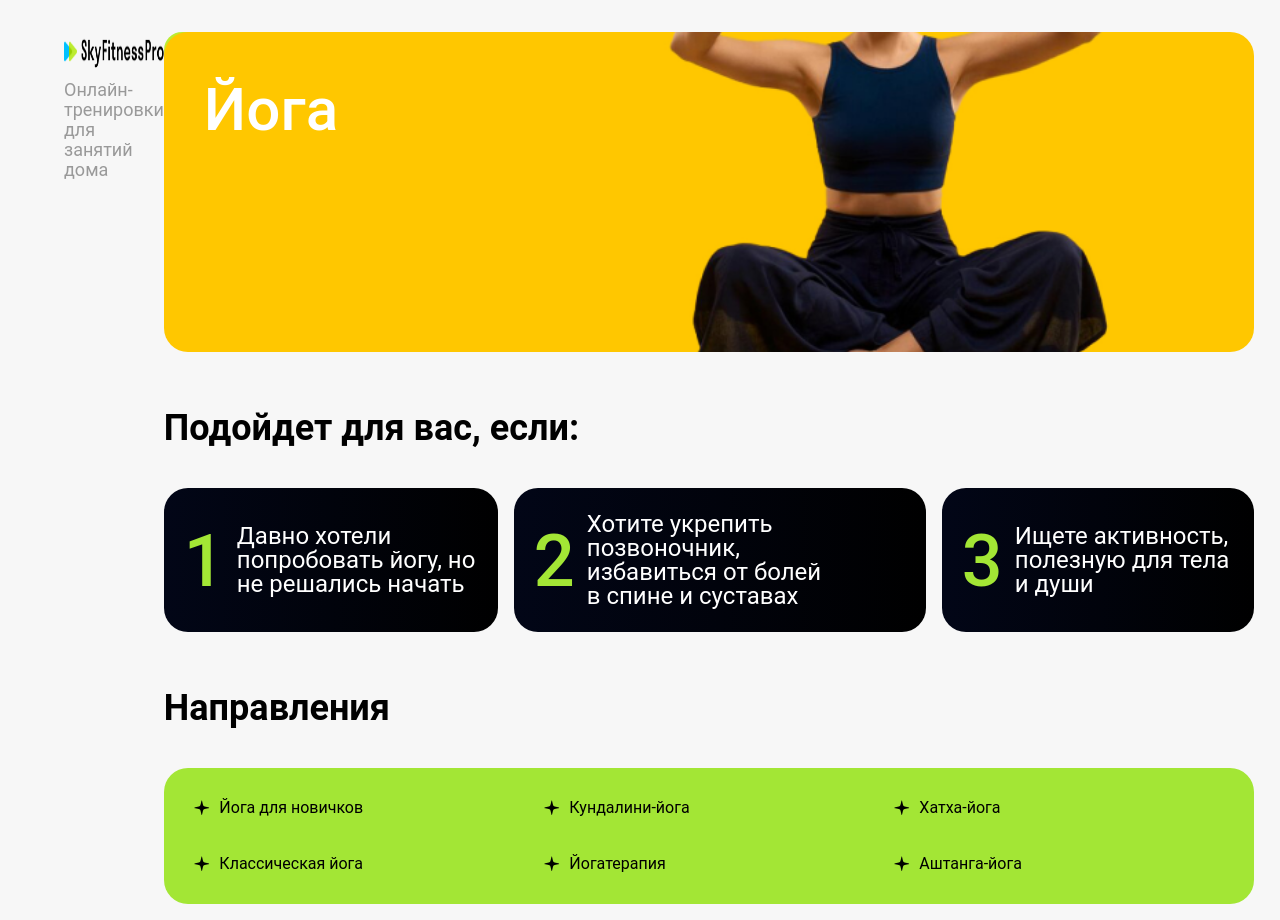
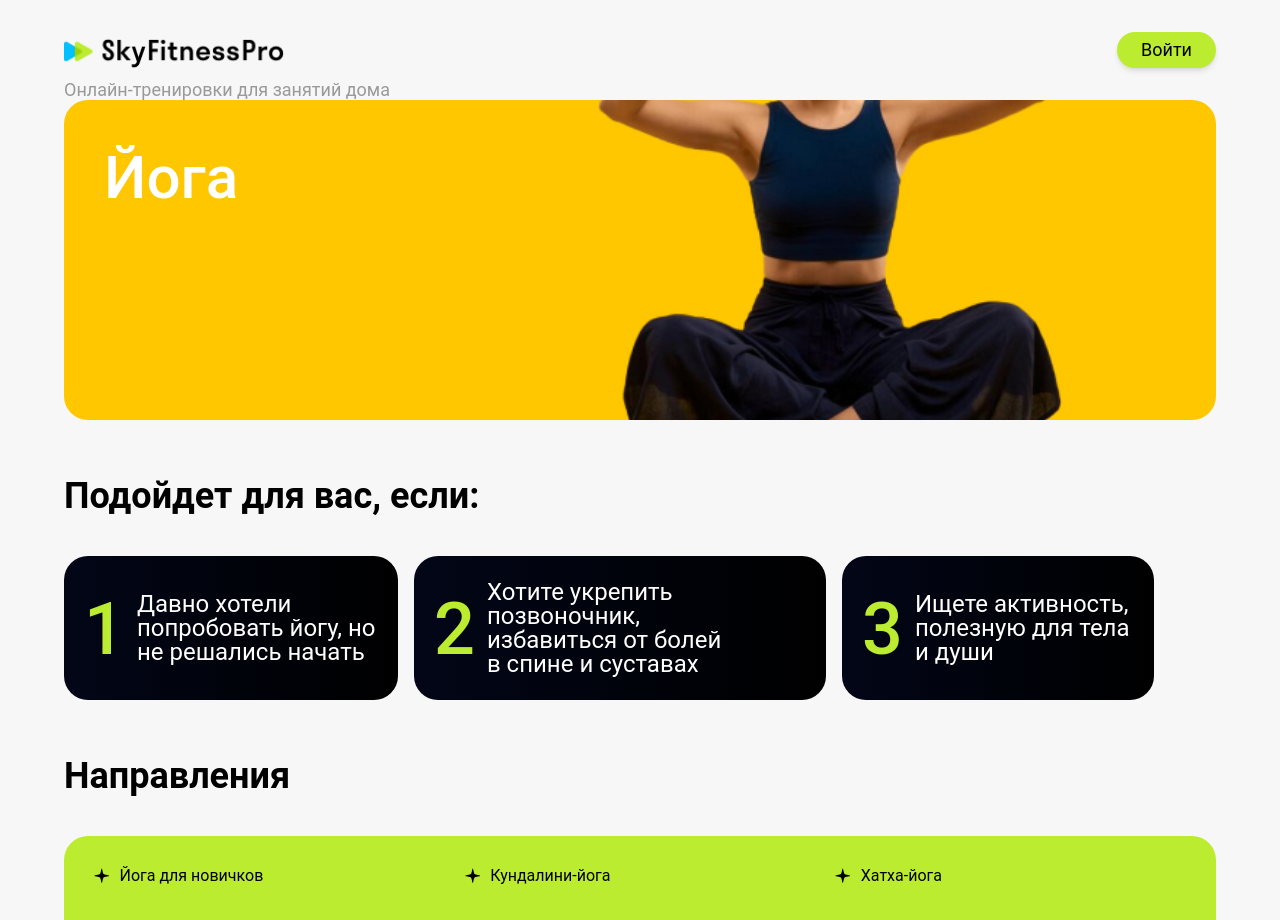
Before and after one commit to katerina07088/skypro-fitness-kate, a React (Vite) app in the folder skypro-fitness/: page /course in a window 1280 px wide. Shown: the top 920 px of the page. Built offline with nearby package versions, Linux system fonts and the light colour scheme.

Commit message:
corrected global styles

```diff
--- a/skypro-fitness/src/components/Course/Course.tsx
+++ b/skypro-fitness/src/components/Course/Course.tsx
@@ -14,7 +14,7 @@ function Course() {
               </h3>
               <div className="flex flex-col gap-4 md:flex-row gap-x-4">
                 <div className="flex gap-x-6 md:gap-x-3 bg-gradient-to-r from-slate-950 to-black md:w-[334px] h-36 rounded-3xl p-5 ">
-                  <div className="text-lime-400 text-7xl font-medium leading-normal">
+                  <div className="text-green text-7xl font-medium leading-normal">
                     1
                   </div>
                   <p className="self-center text-left text-lg/6 text-white md:text-2xl/6 max-w-60">
@@ -22,7 +22,7 @@ function Course() {
                   </p>
                 </div>
                 <div className="flex gap-x-6 md:gap-x-3 bg-gradient-to-r from-slate-950 to-black md:w-[412px] h-36 rounded-3xl p-5">
-                  <div className="text-lime-400 text-7xl font-medium leading-normal">
+                  <div className="text-green text-7xl font-medium leading-normal">
                     2
                   </div>
                   <p className="self-center text-left text-lg/6 text-white md:text-2xl/6 max-w-60">
@@ -31,7 +31,7 @@ function Course() {
                   </p>
                 </div>
                 <div className="flex gap-x-6 md:gap-x-3 bg-gradient-to-r from-slate-950 to-black md:w-[312px] h-36 rounded-3xl p-5">
-                  <div className="text-lime-400 text-7xl font-medium leading-normal">
+                  <div className="text-green text-7xl font-medium leading-normal">
                     3
                   </div>
                   <p className="self-center text-left text-lg/6 text-white md:text-2xl/6 max-w-60">
@@ -45,7 +45,7 @@ function Course() {
               <h3 className="text-black font-medium text-2xl/6  text-left md:text-4xl md:font-semibold pb-10">
                 Направления
               </h3>
-              <div className=" bg-lime-400 text-black rounded-3xl">
+              <div className=" bg-green text-black rounded-3xl">
                 <ul role="list" className="list-inside p-7 max-w-6xl md:columns-3">
                   <li className="flex items-center gap-2 mb-6 md:mb-8">
                     <svg
@@ -165,7 +165,7 @@ function Course() {
                 <li> упражнения заряжают бодростью</li>
                 <li> помогают противостоять стрессам</li>
               </ul>
-              <button className="btn-primary self-baseline w-[437px]">
+              <button className="btn-primary self-baseline md:w-[437px] md:h-[52px]">
                 Войдите, чтобы добавить курс
               </button>
             </div>
--- a/skypro-fitness/src/index.css
+++ b/skypro-fitness/src/index.css
@@ -8,11 +8,11 @@
   }
 
   #root {
-    @apply max-w-6xl flex content-center font-normal my-0 mx-auto py-8 px-0;
+    @apply max-w-80 md:max-w-2xl lg:max-w-4xl xl:max-w-6xl font-normal my-0 mx-auto py-8 px-0;
   }
 
   h1 {
-    @apply text-5xl font-semibold text-black;
+    @apply text-3xl md:text-6xl font-medium text-black;
   }
 
   a {
@@ -26,6 +26,6 @@
 
 @layer components {
   .btn-primary {
-    @apply rounded-3xl px-6 py-4 text-lg text-black font-normal bg-green hover:bg-light-green cursor-pointer;
+    @apply rounded-3xl px-4 md:px-6 py-1 text-lg text-black font-normal bg-green hover:bg-light-green cursor-pointer shadow-md;
   }
 }
--- a/skypro-fitness/src/pages/CoursePage.tsx
+++ b/skypro-fitness/src/pages/CoursePage.tsx
@@ -4,7 +4,7 @@ import Header from "../components/Header/Header";
 export default function CoursePage() {
   return (
     <>
-      <Header isAuth={false}/>
+      <Header isAuth={false} />
       <Course />
     </>
   );
--- a/skypro-fitness/tailwind.config.js
+++ b/skypro-fitness/tailwind.config.js
@@ -16,9 +16,9 @@ export default {
         "light-green": "#C6FF00",
       },
       backgroundImage: {
-        yoga: "url('public/img/yogapic.png')",
-        vector: "url('public/img/vector.png')",
-        yogamin: "url('public/img/yogapicmin.png')",
+        yoga: "url('/public/img/yogapic.png')",
+        vector: "url('/public/img/vector.png')",
+        yogamin: "url('/public/img/yogapicmin.png')",
       },
     },
   },
```
